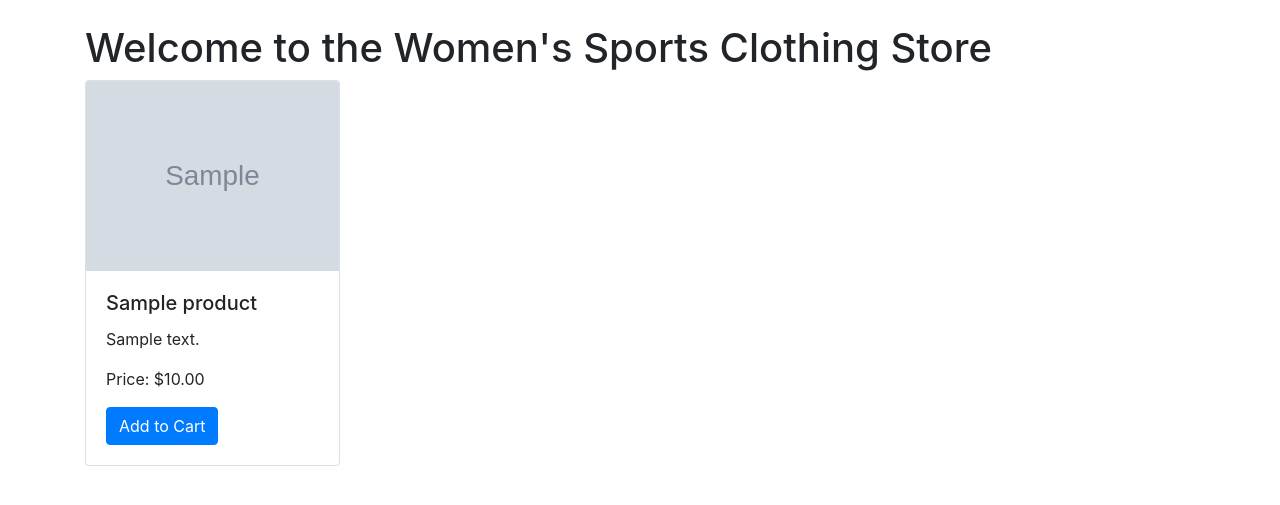
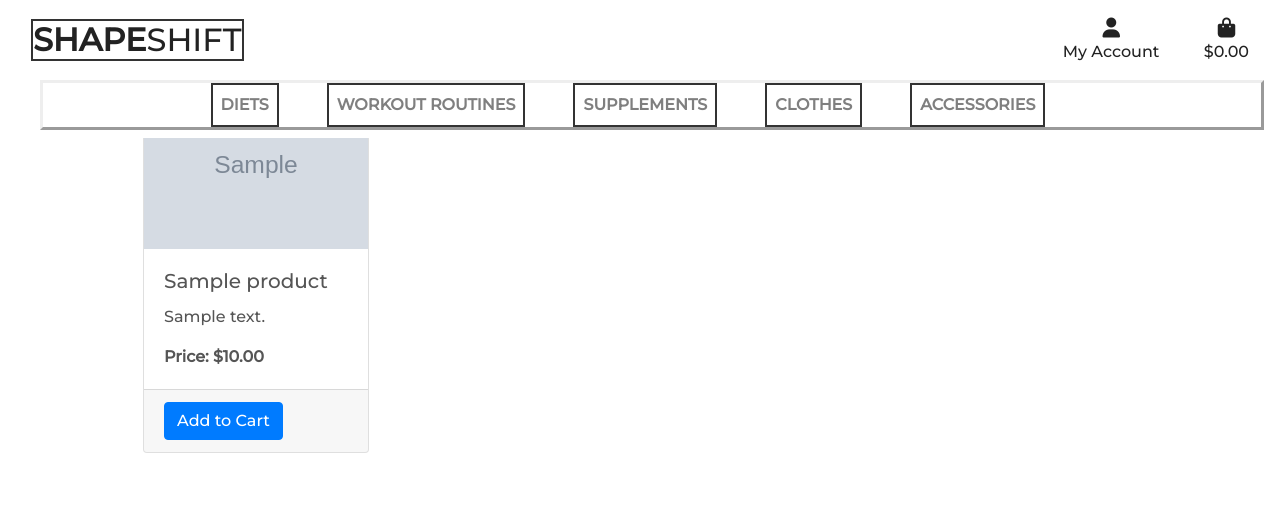
Before and after one commit to Gabriel5638/shape-shift, a Django app: page /store/products/ in a window 1280 px wide. Shown: the top 505 px of the page. Run offline with Django 3.2, Linux system fonts and the light colour scheme; tables that the repository leaves empty hold one stand-in row (values such as "Sample post"); grey boxes marked "Sample" are stand-in pictures; one stand-in notice (Sample message) is shown; some libraries are stand-ins or nearby versions.

Commit message:
change product list to womens

```diff
--- a/static/css/store.css
+++ b/static/css/store.css
@@ -0,0 +1,115 @@
+body {
+    color: #555;
+    font-family: 'Montserrat', sans-serif;
+}
+
+.website-description {
+    color: #fff;
+    font-size: 19px;
+    font-family: 'Montserrat', sans-serif;
+    background-color: #000;
+}
+
+/* from Bulma */
+.icon {
+    align-items: center;
+    display: inline-flex;
+    justify-content: center;
+    height: 1.5rem;
+    width: 1.5rem;
+}
+
+.social-icons a {
+    font-size: 28px; /* Adjust the icon size */
+    margin-right: 15px; /* Add spacing between icons */
+    color: #fff; /* Icon color */
+    margin-top: 25px;
+}
+
+.logo-font {
+    color: #222;
+    text-transform: uppercase;
+    border: 2px solid #333;
+}
+
+.main-logo-link {
+    width: fit-content;
+}
+
+.shop-now-button {
+    background: #000;
+    color: #fff;
+    min-width: 260px;
+
+}
+#main-nav{
+    border-style: outset;
+}
+
+.btn-black {
+    background: #000;
+    color: #fff;
+}
+
+.shop-now-button:hover,
+.shop-now-button:active,
+.shop-now-button:focus,
+.btn-black:hover,
+.btn-black:active,
+.btn-black:focus {
+    background: #222;
+    color: #fff;
+}
+
+.white-text{
+    color: #fff;
+    letter-spacing: 9px;
+
+}
+.color-black{
+    color: #222;
+}
+
+.border-black {
+    border: 1px solid #000 !important;
+}
+
+body::-webkit-scrollbar {
+    height: 1rem;
+    width: 0.5rem;
+}
+
+/* Style the scrollbar thumb (the draggable part) */
+body::-webkit-scrollbar-thumb {
+    background-color: #444;
+    border: none;
+    height: 2px;
+}
+
+body::-webkit-scrollbar-track {
+    background-color: transparent;
+}
+
+/* -------------------------------- Media Queries */
+
+/* Slightly larger container on xl screens */
+@media (min-width: 1200px) {
+  .container {
+    max-width: 80%;
+  }
+}
+
+/* fixed top navbar only on medium and up */
+@media (min-width: 992px) {
+    .fixed-top-desktop-only {
+        position: fixed;
+        top: 0;
+        right: 0;
+        left: 0;
+        z-index: 1030;
+    }
+
+    .header-container {
+        padding-top: 164px;
+    }
+}
--- a/store/templates/clothes/women.html
+++ b/store/templates/clothes/women.html
@@ -31,19 +31,93 @@
     {% block extra_js %}
     {% endblock %}
 
+    <title>Shape-Shift {% block extra_title %}{% endblock %}</title>
+</head>
+<body>
+<header class="container-fluid fixed-top">
+    <div id="topnav" class="row bg-white pt-lg-2 d-none d-lg-flex">
+        <div class="col-12 col-lg-6 my-auto py-1 py-lg-0 text-center text-lg-left">
+            <a href="{% url 'home' %}" class="nav-link main-logo-link">
+                <h2 class="logo-font my-0"><strong>Shape</strong>Shift</h2>
+            </a>
+        </div>
+
+        <div class="col-12 col-lg-6 my-auto py-1 py-lg-0 text-right">
+            <ul class="list-inline list-unstyled text-center text-lg-right my-0">
+                <li class="list-inline-item dropdown">
+                    <a class="color-black nav-link" href="#" id="user-options" data-toggle="dropdown" aria-haspopup="true" aria-expanded="false">
+                        <div class="text-center">
+                            <div><i class="fas fa-user fa-lg"></i></div>
+                            <p class="my-0">My Account</p>
+                        </div>
+                    </a>
+                    <div class="dropdown-menu border-0" aria-labelledby="user-options">
+                        {% if request.user.is_authenticated %}
+                            {% if request.user.is_superuser %}
+                                <a href="" class="dropdown-item">Product Management</a>
+                            {% endif %}
+                            <a href="" class="dropdown-item">My Profile</a>
+                            <a href="{% url 'account_logout' %}" class="dropdown-item">Logout</a>
+                        {% else %}
+                            <a href="{% url 'account_signup' %}" class="dropdown-item">Register</a>
+                            <a href="{% url 'account_login' %}" class="dropdown-item">Login</a>
+                        {% endif %}
+                    </div>
+                </li>
+                <li class="list-inline-item">
+                    <a class="{% if grand_total %}text-info font-weight-bold{% else %}color-black{% endif %} nav-link" href="">
+                        <div class="text-center">
+                            <div><i class="fas fa-shopping-bag fa-lg"></i></div>
+                            <p class="my-0">
+                                {% if grand_total %}
+                                    ${{ grand_total|floatformat:2 }}
+                                {% else %}
+                                    $0.00
+                                {% endif %}
+                            </p>
+                        </div>
+                    </a>
+                </li>
+            </ul>
+        </div>
+    </div>
+    <div class="row bg-white">
+        <nav class="navbar navbar-expand-lg navbar-light w-100">
+            <button class="navbar-toggler" type="button" data-toggle="collapse" data-target="#main-nav" aria-controls="main-nav" aria-expanded="false" aria-label="Toggle navigation">
+                <span class="navbar-toggler-icon"></span>
+            </button>
+            {% include 'includes/mobile-top-header.html' %}
+            {% include 'includes/main-nav.html' %}
+        </nav>
+    </div>
+</header>
+
+{% if messages %}
+    <div class="message-container"></div>
+{% endif %}
+
+{% block page_header %}
+{% endblock %}
+
 {% block content %}
-<link rel="stylesheet" type="text/css" href="{% static 'store.css' %}">
+<!-- main content here -->
 <div class="container mt-4">
     <h1>Welcome to the Women's Sports Clothing Store</h1>
     <div class="row">
         {% for product in products %}
         <div class="col-lg-3 col-md-4 col-sm-6 mb-4">
             <div class="card">
+                <!-- Product Image -->
                 <img src="{{ product.image.url }}" class="card-img-top" alt="{{ product.name }}">
                 <div class="card-body">
+                    <!-- Product Name -->
                     <h5 class="card-title">{{ product.name }}</h5>
+                    <!-- Product Description -->
                     <p class="card-text">{{ product.description }}</p>
-                    <p class="card-text">Price: ${{ product.price }}</p>
+                    <!-- Product Price -->
+                    <p class="card-text"><strong>Price: ${{ product.price }}</strong></p>
+                </div>
+                <div class="card-footer">
                     <a href="#" class="btn btn-primary">Add to Cart</a>
                 </div>
             </div>
@@ -51,4 +125,11 @@
         {% endfor %}
     </div>
 </div>
+<!-- End of content -->
 {% endblock %}
+
+{% block postloadjs %}
+{% endblock %}
+
+</body>
+</html>
--- a/templates/includes/main-nav.html
+++ b/templates/includes/main-nav.html
@@ -45,7 +45,7 @@
                 Clothes
             </a>
             <div class="dropdown-menu border-0" aria-labelledby="clothing-link">
-                <a href="{% url 'product_list' %}">Shop Women's Clothing</a>
+                <a href="{% url 'product_list' %}" class="dropdown-item"> Women's</a>
                 <a href="" class="dropdown-item">Men</a>
                 <a href="" class="dropdown-item">Discounts</a>
             </div>
```
Also changed, not shown: media/linen.jpg (added), media/tshirt.jpg (added), media/yogablack.jpg (added), media/yogaset.jpg (added). Lines whose indentation alone changed are shown as unchanged.
